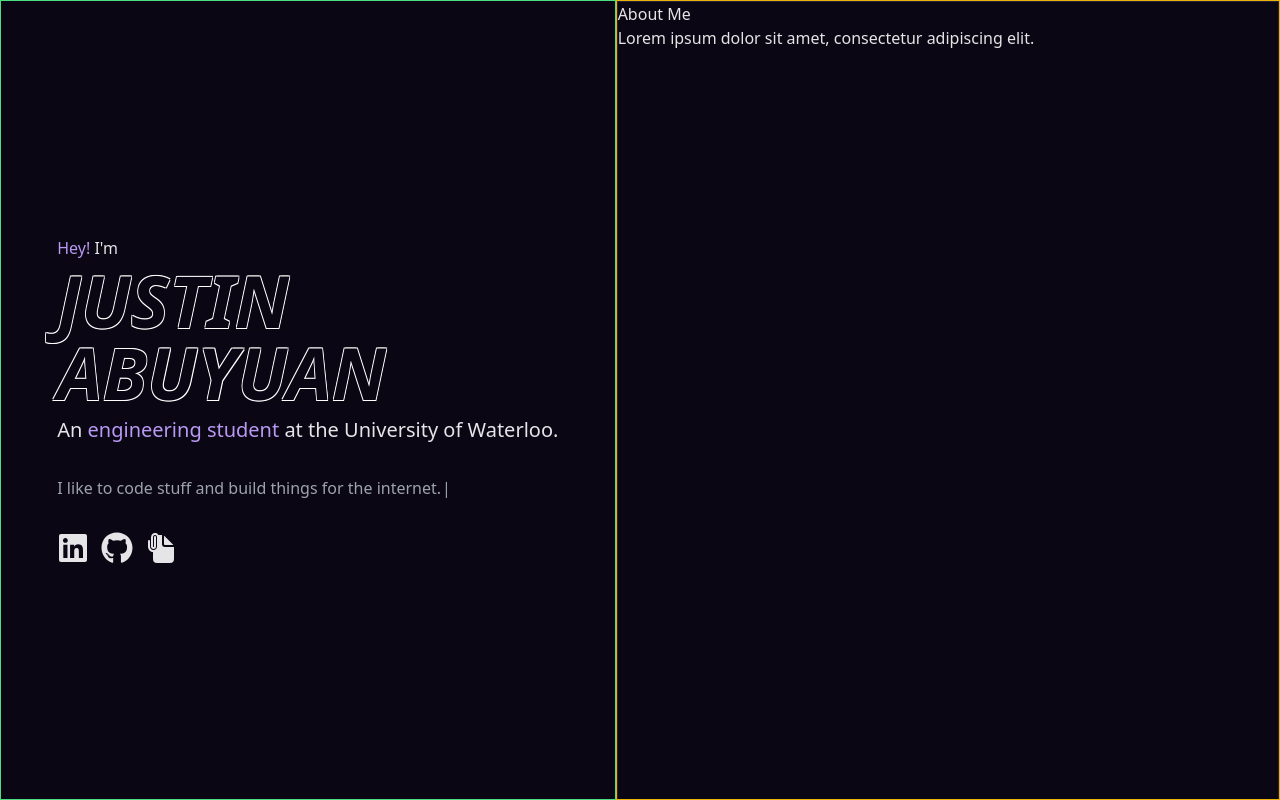
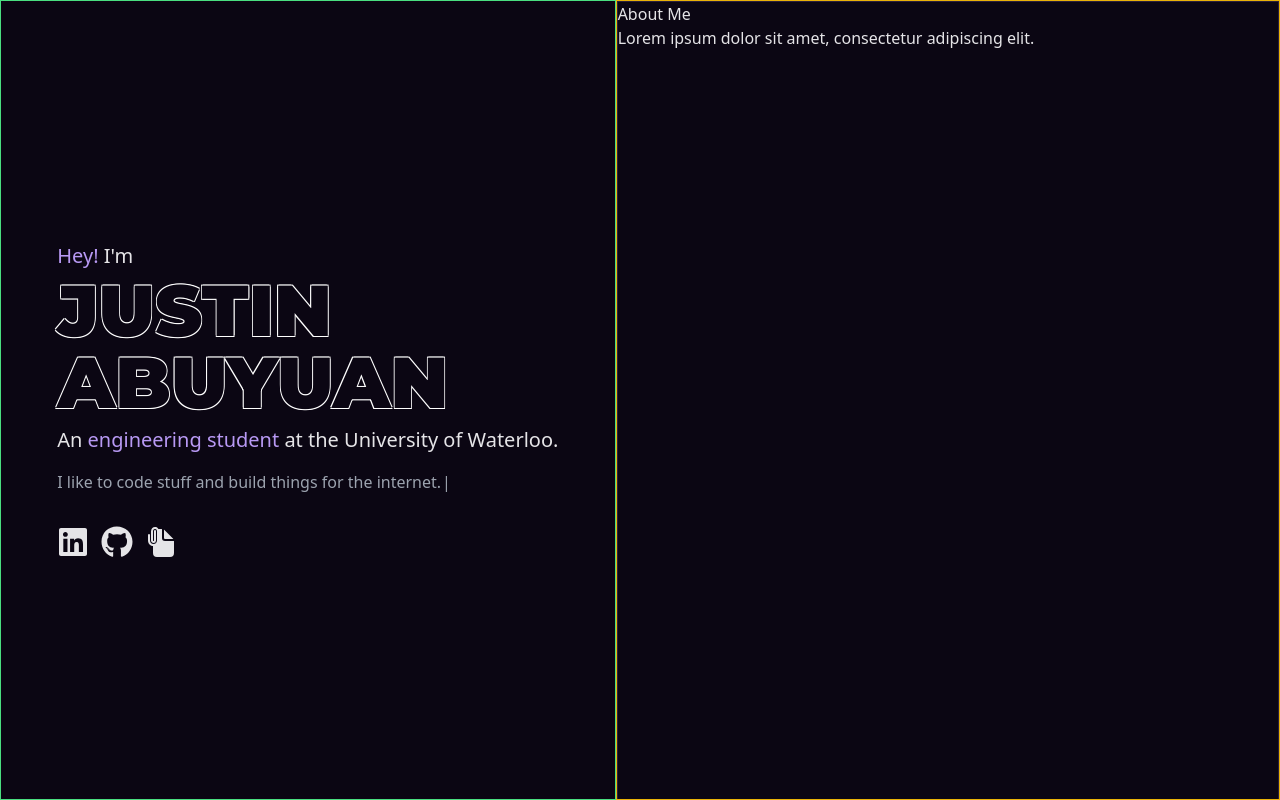
Before and after one commit to jasooh/portfolio-v.3, a Next.js app: page / in a window 1280 px wide. Built offline with nearby package versions, Linux system fonts and the light colour scheme.

Commit message:
montserrat font

```diff
--- a/src/app/(app)/page.tsx
+++ b/src/app/(app)/page.tsx
@@ -13,6 +13,10 @@ import { motion, useScroll, useSpring, useTransform } from 'motion/react'
 // Typewrite
 import Typewriter from 'typewriter-effect'
 import SlideTransition from '@/components/animate/SlideTransition'
+
+// Font
+import { Montserrat } from "next/font/google";
+const montserrat = Montserrat({ subsets: ["latin"] });
 
 // TODO: Split up this entire thing into components
 // TODO: Remove borders
@@ -44,8 +48,10 @@ export default function Home() {
           style={{ width }}
         >
           <SlideTransition className="w-fit">
-            <p><span className="text-primary">Hey!</span> I&#39;m</p>
-            <h1 className="text-stroke text-5xl lg:text-7xl font-black italic text-background mt-1">
+            <p className="text-xl">
+              <span className="text-primary">Hey!</span> I&#39;m
+            </p>
+            <h1 className={`${montserrat.className} text-stroke text-5xl lg:text-7xl font-black italic text-background mt-1`}>
               JUSTIN <br /> ABUYUAN
             </h1>
             {/* Current position */}
@@ -56,7 +62,7 @@ export default function Home() {
             </section>
 
             {/* Lil blurb */}
-            <section className="w-fit mt-8 text-gray-400">
+            <section className="w-fit mt-4 text-gray-400">
               {/* TODO: Implement changing typed text */}
               <Typewriter options={{
                 strings: 'I like to code stuff and build things for the internet.',
```
